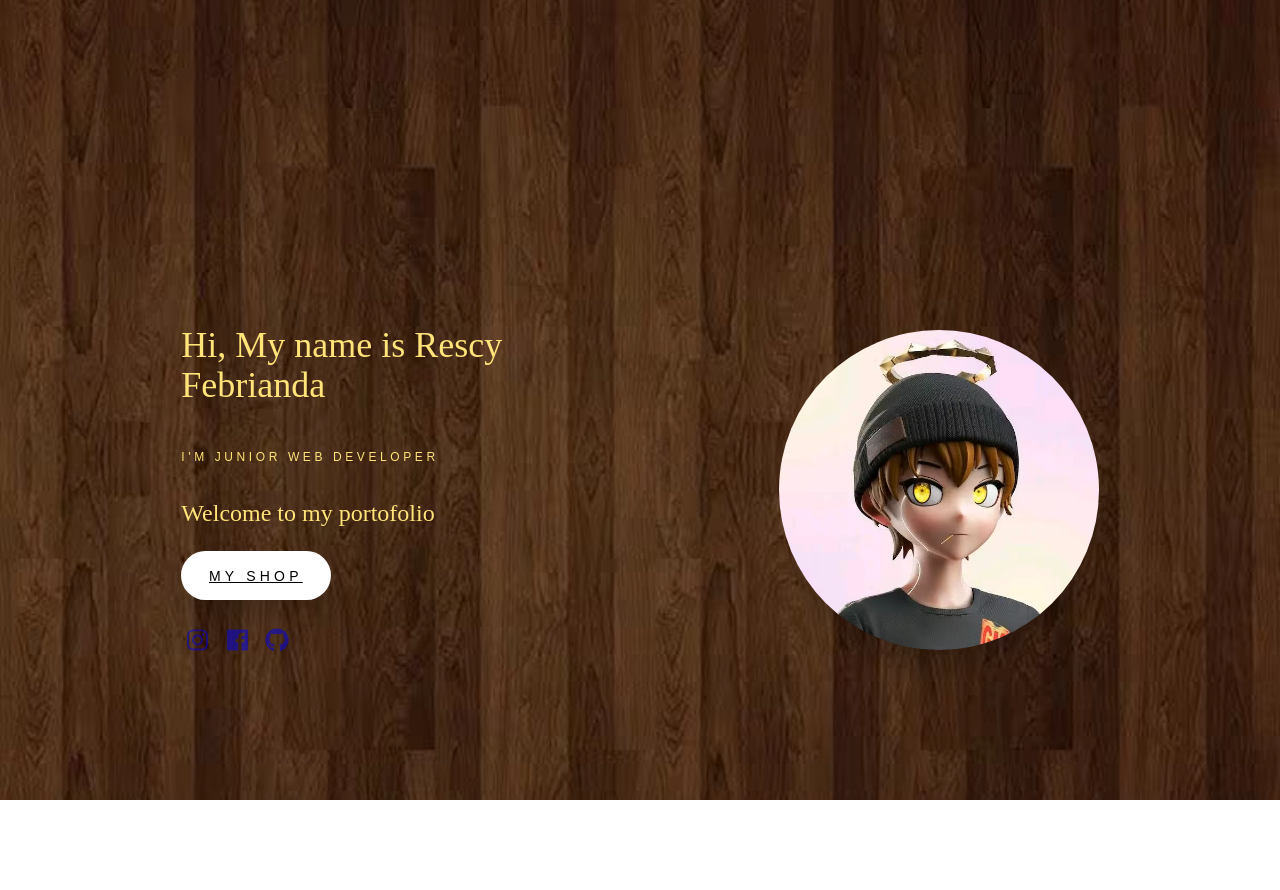
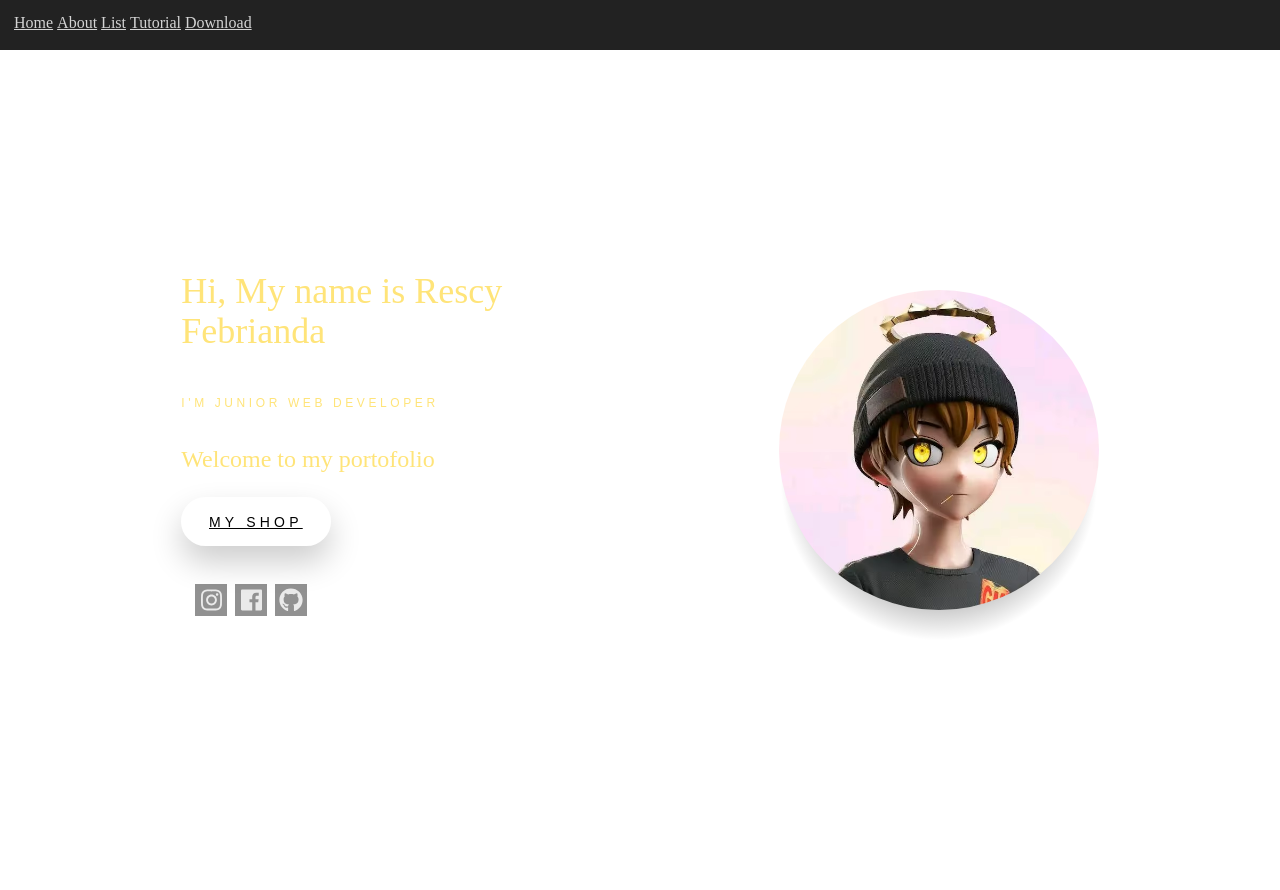
Before and after one commit to Rescy/res1337, a PHP site: page / in a window 1280 px wide. After the commit the page ends 633 px from the top, so only its background shows below. Run offline with PHP 8.4, Linux system fonts and the light colour scheme; some libraries are stand-ins or nearby versions.

Commit message:
Update main.css

```diff
--- a/css/main.css
+++ b/css/main.css
@@ -1,3 +1,12 @@
+<style type="text/css">
+a{text-decoration: none; font-size: 20px;font-family: sans-serif;padding: 14px 10px}
+ul{padding: 14px}
+li{list-style: none; display: inline;}
+li a{background: #222; color:#d4d4d4;}
+li a:hover{background: #4da4ff; color:#fff;}
+.navi{background: #222; height: 50px}
+</style>
+
 .wallpaper {
   background-image: url("../images/images.avif");
   background-position: center;
```
